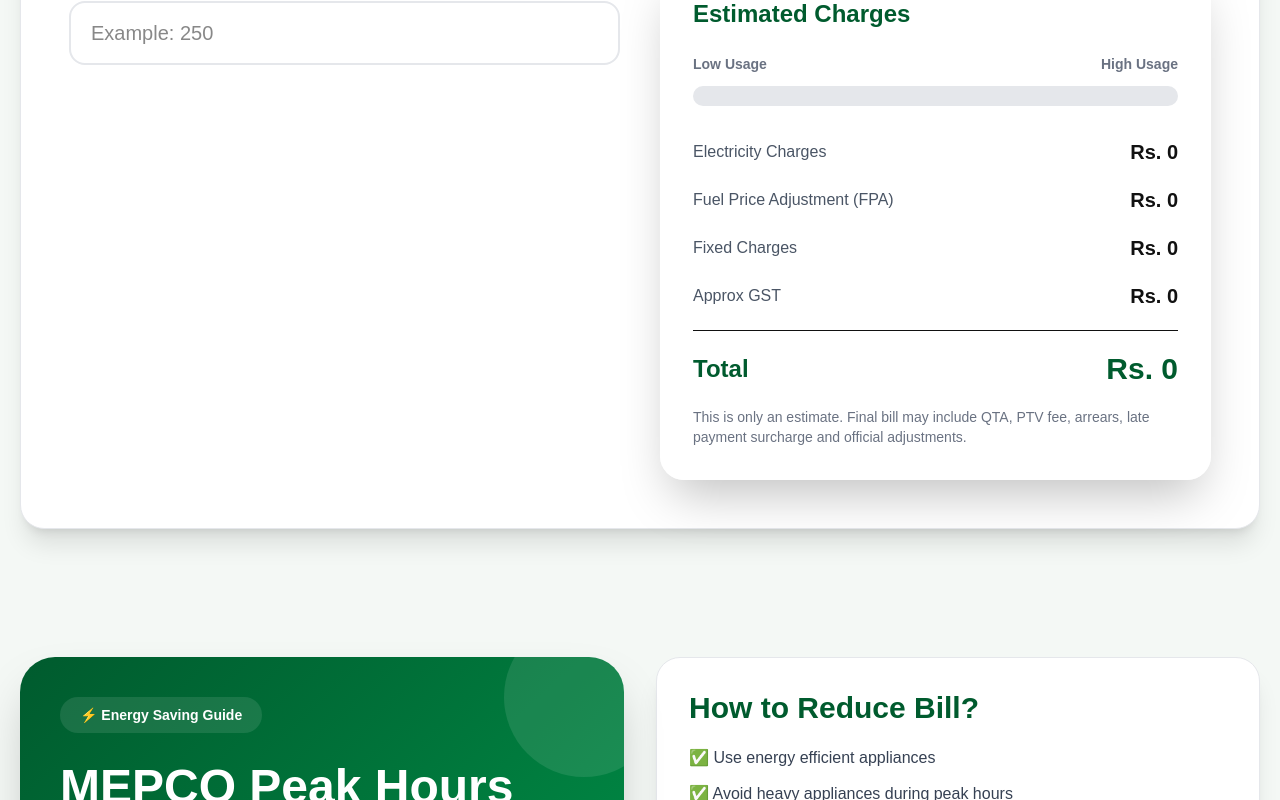
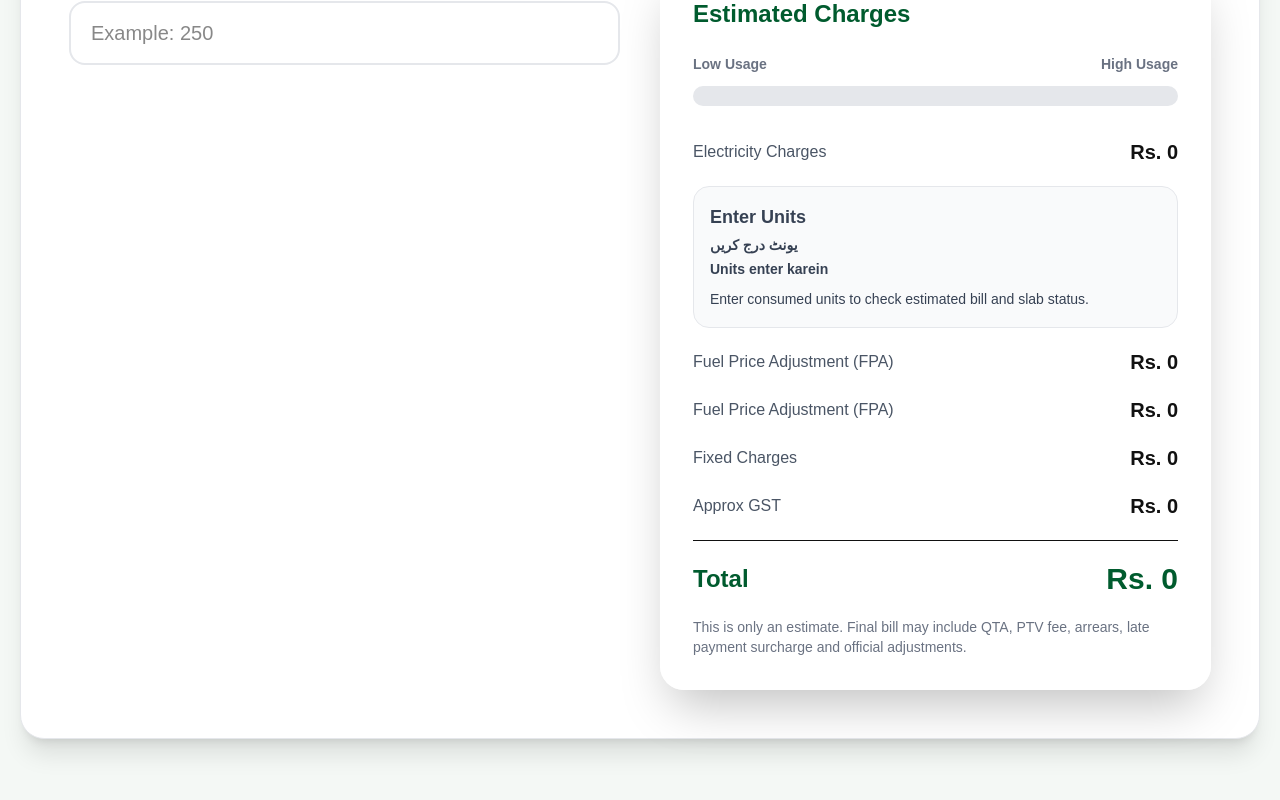
Before and after one commit to drabubakar17-svg/mepco-website, a Next.js app: page / in a window 1280 px wide. Shown: the part 3360-4160 px from the top of the page. Built offline with nearby package versions, Linux system fonts and the light colour scheme.

Commit message:
Added smart slab alerts to homepage bill calculator

```diff
--- a/app/page.tsx
+++ b/app/page.tsx
@@ -34,8 +34,55 @@ const clock = setInterval(() => {
 }, []);
 
 const cleanRef = refNumber.replace(/\D/g, "");
- const estimatedBill = useMemo(() => {
-  const u = Number(units || 0);
+
+const consumedUnits = Number(units || 0);
+
+const slabStatus = useMemo(() => {
+  if (consumedUnits <= 0) {
+    return {
+      title: "Enter Units",
+      urdu: "یونٹ درج کریں",
+      roman: "Units enter karein",
+      message: "Enter consumed units to check estimated bill and slab status.",
+      alert: false,
+      color: "bg-gray-50 text-gray-700 border-gray-200",
+    };
+  }
+
+  if (consumedUnits <= 200) {
+    return {
+      title: "Protected Range",
+      urdu: "محفوظ حد",
+      roman: "Protected range mein hain",
+      message: `Only ${200 - consumedUnits} units left before 200 units limit.`,
+      alert: consumedUnits >= 180,
+      color: "bg-green-50 text-green-800 border-green-200",
+    };
+  }
+
+  if (consumedUnits <= 300) {
+    return {
+      title: "Unprotected Slab Alert",
+      urdu: "غیر محفوظ سلیب الرٹ",
+      roman: "200 units cross ho gaye hain",
+      message: "You crossed 200 units. Your bill may increase due to slab change.",
+      alert: true,
+      color: "bg-yellow-50 text-yellow-800 border-yellow-200",
+    };
+  }
+
+  return {
+    title: "High Usage Alert",
+    urdu: "زیادہ استعمال الرٹ",
+    roman: "Bijli ka istemal zyada ho raha hai",
+    message: "High summer usage detected. AC and peak-hour usage may increase your bill.",
+    alert: true,
+    color: "bg-red-50 text-red-800 border-red-200",
+  };
+}, [consumedUnits]);
+
+const estimatedBill = useMemo(() => {
+  const u = consumedUnits;
 
   const energy =
     u <= 100
@@ -48,11 +95,9 @@ const cleanRef = refNumber.replace(/\D/g, "");
 
   const fpa = u * 3.5;
 
-  const fixedCharges =
-    u > 0 ? 250 : 0;
+  const fixedCharges = u > 0 ? 250 : 0;
 
-  const gst =
-    (energy + fpa + fixedCharges) * 0.18;
+  const gst = (energy + fpa + fixedCharges) * 0.18;
 
   return {
     energy: Math.round(energy),
@@ -66,8 +111,7 @@ const cleanRef = refNumber.replace(/\D/g, "");
       gst
     ),
   };
-}, [units]);
-
+}, [consumedUnits]);
  const checkBill = () => {
   if (cleanRef.length !== 14) {
     alert("Please enter a valid 14-digit reference number");
@@ -729,7 +773,44 @@ onKeyDown={(e) => {
     <span className="text-gray-600">Electricity Charges</span>
     <span className="text-xl font-black">Rs. {estimatedBill.energy}</span>
   </div>
+<div className={`mb-5 rounded-2xl border p-4 ${slabStatus.color}`}>
+  <h4 className="text-lg font-black">{slabStatus.title}</h4>
 
+  <p className="mt-1 text-sm font-bold">
+    {slabStatus.urdu}
+  </p>
+
+  <p className="mt-1 text-sm font-semibold">
+    {slabStatus.roman}
+  </p>
+
+  <p className="mt-2 text-sm leading-6">
+    {slabStatus.message}
+  </p>
+</div>
+
+{slabStatus.alert && (
+  <div className="mb-5 rounded-2xl border border-red-200 bg-red-50 p-4 text-red-800">
+    <h4 className="text-lg font-black">⚠️ Slab Warning</h4>
+
+    <p className="mt-1 text-sm font-bold">
+      اردو: 200 یونٹ سے اوپر جانے پر بل زیادہ آ سکتا ہے۔
+    </p>
+
+    <p className="mt-1 text-sm font-semibold">
+      Roman Urdu: 200 units cross honay par bill zyada aa sakta hai.
+    </p>
+
+    <p className="mt-2 text-sm leading-6">
+      English: Reduce AC usage during peak hours (7 PM - 11 PM).
+    </p>
+  </div>
+)}
+
+<div className="flex items-center justify-between">
+  <span className="text-gray-600">Fuel Price Adjustment (FPA)</span>
+  <span className="text-xl font-black">Rs. {estimatedBill.fpa}</span>
+</div>
   <div className="flex items-center justify-between">
     <span className="text-gray-600">Fuel Price Adjustment (FPA)</span>
     <span className="text-xl font-black">Rs. {estimatedBill.fpa}</span>
```
